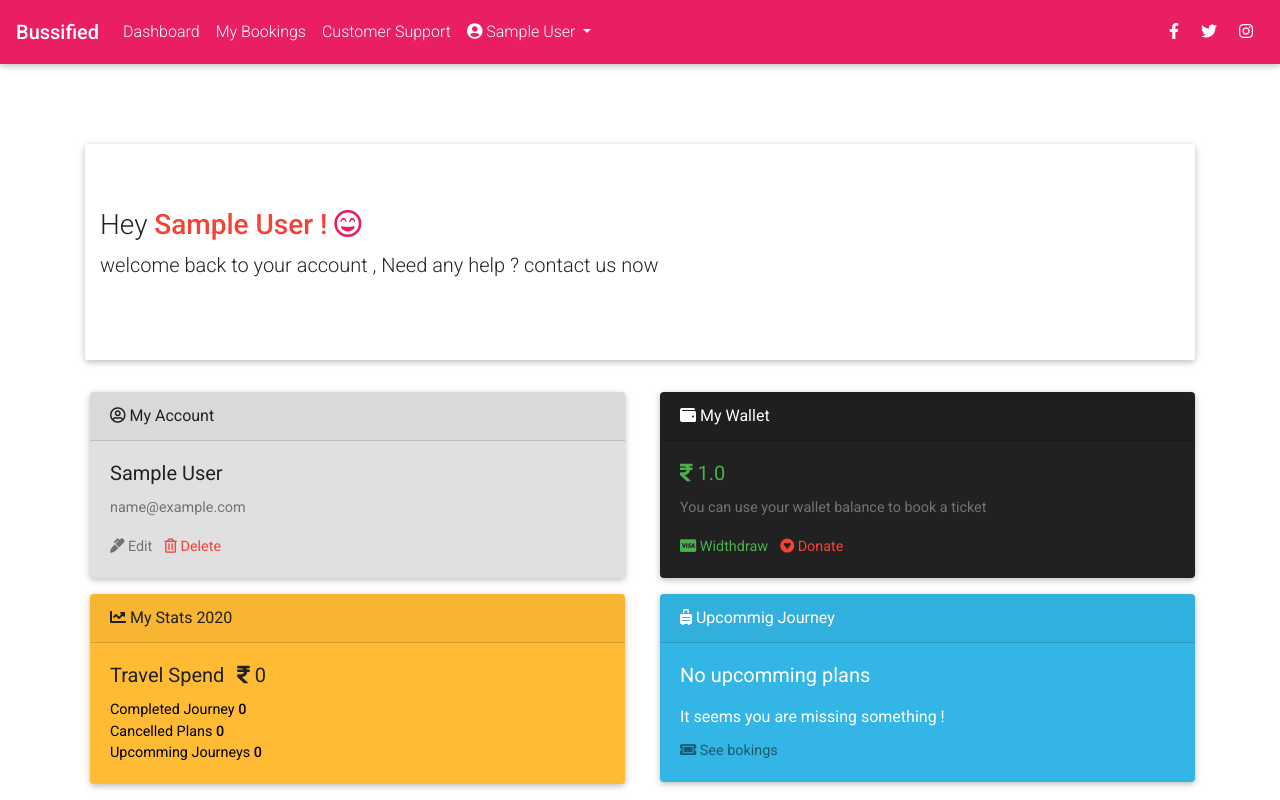
After one commit to ishaandwivedi1234/Bussified, a Django app: page /dashboard/account/1 in a window 1280 px wide. The commit adds this page. Run offline with Django 3.2, Linux system fonts and the light colour scheme; tables that the repository leaves empty hold one stand-in row (values such as "Sample post"); data that the repository does not hold is empty; some libraries are stand-ins or nearby versions.

Commit message:
ticket show

```diff
--- a/home/urls.py
+++ b/home/urls.py
@@ -15,7 +15,21 @@ urlpatterns = [
     path('book/<str:customerId>/<str:busId>/<str:date>',
          views.bookTickets, name='book'),
     path('dashboard/mybookings/<str:customerId>',
-         views.myBookings, name='myBookings')
-    # path('', views.index, name='home')
+         views.myBookings, name='myBookings'),
+    path('dashboard/mybookings/<str:customerId>/completed',
+         views.filterCompleted, name='filterCompleted'),
+    path('dashboard/mybookings/<str:customerId>/cancelled',
+         views.filterCancelled, name='filterCancelled'),
+    path('dashboard/mybookings/<str:customerId>/booked',
+         views.filterBooked, name='filterbooked'),
+    path('dashboard/mybookings/<str:customerId>/cancel/<str:ticketId>',
+         views.cancelTicket, name='cancelTicket'),
+
+    path('dashboard/account/<str:customerId>',
+         views.userAccount, name='userAccount'),
+
+    path('dashboard/contactUs/<str:customerId>',
+         views.contactUs, name='contactus')
+
 
 ]
--- a/home/views.py
+++ b/home/views.py
@@ -1,8 +1,8 @@
 from django.shortcuts import render, redirect
-from home.models import Customer, Bus, Operator, Ticket
+from home.models import Customer, Bus, Operator, Ticket, Seats
 from django.contrib import messages
 from datetime import datetime
-from home.custom_models import Result, Bookings
+from home.custom_models import Result, Bookings, UserAcount
 
 # Create your views here.
 
@@ -238,13 +238,21 @@ def userDashboard(request):
             if len(bus) == 0:
                 messages.warning(request, "No bus found on this route ! ")
             else:
+                seatMatrix = []
                 for b in bus:
                     if dayOfJourney in b.runsOn:
                         print(b.bookedSeats)
+
+                        try:
+                            seat = Seats.objects.get(busId=b.busId, date=date)
+                            seatMatrix = seat.seatsBooked
+                        except Exception as e:
+                            print(e)
+
                         print("match")
-                        resultsForDay.append(Result(b))
+                        resultsForDay.append(Result(b, seatMatrix))
                     else:
-                        resultsForNonDays.append(Result(b))
+                        resultsForNonDays.append(Result(b, seatMatrix))
 
                 context['hasResultsForOtherDays'] = True
                 context['resultsForOtherDays'] = resultsForNonDays
@@ -269,20 +277,28 @@ def userDashboard(request):
 
 
 def bookTickets(request, customerId, busId, date):
+
     context = {}
     try:
         customer = Customer.objects.get(customer_id=customerId)
         bus = Bus.objects.get(busId=busId)
         operator = Operator.objects.get(operator_id=bus.operator_id)
+        seatMatrix = []
+        try:
+            seats = Seats.objects.get(busId=busId, date=date)
+            seatMatrix = seats.seatsBooked
+        except Exception as e:
+            print(e)
 
         context['name'] = customer.name
-        context['bus'] = Result(bus)
+        context['bus'] = Result(bus, seatMatrix)
         context['customer'] = customer
         context['dateOfJourney'] = date
 
         # booking logic
         seatsSelected = request.POST.getlist('seatsSelected')
-        print(bus.bookedSeats)
+
+        print(seatMatrix)
 
         mobile = request.POST.get('mobile')
 
@@ -292,10 +308,6 @@ def bookTickets(request, customerId, busId, date):
                     request, "Please select atleast 1 seat to book a ticket !")
             else:
                 totalBookedSeats = []
-                for seats in bus.bookedSeats:
-                    totalBookedSeats.append(seats)
-                for seats in seatsSelected:
-                    totalBookedSeats.append(seats)
 
                 ticket = Ticket(
                     passengerId=customer.customer_id,
@@ -315,6 +327,18 @@ def bookTickets(request, customerId, busId, date):
                     bus.save()
                     operator.amountInWallet = operator.amountInWallet+ticket.totalFare
                     operator.save()
+                    if len(seatMatrix) == 0:
+                        newSeat = Seats(operator_id=operator.operator_id,
+                                        busId=bus.busId, date=date, seatsBooked=seatsSelected)
+                        newSeat.save()
+                    else:
+                        seat = Seats.objects.get(busId=bus.busId, date=date)
+                        alreadyBooked = seat.seatsBooked
+                        for seats in seatsSelected:
+                            alreadyBooked.append(seats)
+                        seat.seatsBooked = alreadyBooked
+                        seat.save()
+
                     messages.success(request, "Proceeding to payment..")
 
                 except Exception as e:
@@ -345,7 +369,193 @@ def myBookings(request, customerId):
         context['tickets'] = tickets
         context['bookings'] = bookings
         context['customerId'] = customer.customer_id
+
+        if len(bookings) == 0:
+            context['hasNoBookings'] = True
+        else:
+            context['hasNoBookings'] = False
     except Exception as e:
         print(e)
         messages.warning(request, "Please log in to your accouont ! ")
     return render(request, 'myBookings.html', context)
+
+
+def filterCompleted(request, customerId):
+    context = {}
+    try:
+        customer = Customer.objects.get(customer_id=customerId)
+        tickets = Ticket.objects.filter(passengerId=customer.customer_id)
+        bookings = []
+
+        for ticket in tickets:
+            bus = Bus.objects.get(busId=ticket.busId)
+            operator = Operator.objects.get(operator_id=bus.operator_id)
+            booking = Bookings(ticket, customer, bus, operator)
+            if booking.isCompleted:
+                bookings.append(booking)
+
+        context['name'] = customer.name
+        context['tickets'] = tickets
+        context['bookings'] = bookings
+        context['customerId'] = customer.customer_id
+        if len(bookings) == 0:
+            context['hasNoBookings'] = True
+        else:
+            context['hasNoBookings'] = False
+    except Exception as e:
+        print(e)
+        messages.warning(request, "Please log in to your accouont ! ")
+    return render(request, 'myBookings.html', context)
+
+
+def filterCancelled(request, customerId):
+    context = {}
+    try:
+        customer = Customer.objects.get(customer_id=customerId)
+        tickets = Ticket.objects.filter(passengerId=customer.customer_id)
+        bookings = []
+
+        for ticket in tickets:
+            bus = Bus.objects.get(busId=ticket.busId)
+            operator = Operator.objects.get(operator_id=bus.operator_id)
+            booking = Bookings(ticket, customer, bus, operator)
+            if booking.isTicketCancelled:
+                bookings.append(booking)
+
+        context['name'] = customer.name
+        context['tickets'] = tickets
+        context['bookings'] = bookings
+        context['customerId'] = customer.customer_id
+        if len(bookings) == 0:
+            context['hasNoBookings'] = True
+        else:
+            context['hasNoBookings'] = False
+    except Exception as e:
+        print(e)
+        messages.warning(request, "Please log in to your accouont ! ")
+    return render(request, 'myBookings.html', context)
+
+
+def filterBooked(request, customerId):
+    context = {}
+    try:
+        customer = Customer.objects.get(customer_id=customerId)
+        tickets = Ticket.objects.filter(passengerId=customer.customer_id)
+        bookings = []
+
+        for ticket in tickets:
+            bus = Bus.objects.get(busId=ticket.busId)
+            operator = Operator.objects.get(operator_id=bus.operator_id)
+            booking = Bookings(ticket, customer, bus, operator)
+            if booking.isCompleted == False and booking.isTicketCancelled == False:
+                bookings.append(booking)
+
+        context['name'] = customer.name
+        context['tickets'] = tickets
+        context['bookings'] = bookings
+        context['customerId'] = customer.customer_id
+        if len(bookings) == 0:
+            context['hasNoBookings'] = True
+        else:
+            context['hasNoBookings'] = False
+    except Exception as e:
+        print(e)
+        messages.warning(request, "Please log in to your accouont ! ")
+    return render(request, 'myBookings.html', context)
+
+
+def cancelTicket(request, customerId, ticketId):
+    context = {}
+
+    try:
+
+        customer = Customer.objects.get(customer_id=customerId)
+        ticket = Ticket.objects.get(ticketId=ticketId)
+        operator = Operator.objects.get(operator_id=ticket.operator_id)
+        bus = Bus.objects.get(busId=ticket.busId)
+        context['booking'] = Bookings(ticket, customer, bus, operator)
+        seats = Seats.objects.get(
+            busId=ticket.busId, date=ticket.dateOfJourney)
+        context['name'] = customer.name
+        if request.method == 'POST':
+            try:
+                operator.amountInWallet = operator.amountInWallet - ticket.totalFare
+                operator.cancelledAmount = operator.cancelledAmount + ticket.totalFare
+                customer.wallet = customer.wallet + ticket.totalFare
+
+                oldSeats = seats.seatsBooked
+                seatUpdate = []
+                for seat in seats.seatsBooked:
+                    if ticket.bookedSeats.count(seat) == 0:
+                        seatUpdate.append(seat)
+                seats.seatsBooked = seatUpdate
+                ticket.isCancelled = True
+
+                ticket.save()
+                operator.save()
+
+                seats.save()
+                customer.save()
+                messages.success(request, 'Ticket cancelled sucessfully ! ')
+                return redirect('/dashboard/mybookings/'+str(customer.customer_id) + '/cancelled')
+            except Exception as e:
+                print(e)
+                messages.warning(
+                    request, 'Something failed ! please try later ')
+
+        return render(request, 'cancelTicket.html', context)
+
+    except Exception as e:
+        print(e)
+        messages.warning(request, 'Something failed ! please try later ')
+        return redirect('/dashboard/mybookings/'+str(customer.customer_id))
+
+
+def userAccount(request, customerId):
+
+    try:
+
+        customer = Customer.objects.get(customer_id=customerId)
+        tickets = Ticket.objects.filter(passengerId=customer.customer_id)
+        context = {}
+        context['name'] = customer.name
+        context['customerId'] = customer.customer_id
+        context['customer'] = customer
+        resultTickets = []
+
+        try:
+            for ticket in tickets:
+                # print(ticket)
+                bus = Bus.objects.get(busId=ticket.busId)
+                operator = Operator.objects.get(operator_id=bus.operator_id)
+                # print(ticket, bus, operator)
+                resultTickets.append(Bookings(ticket, customer, bus, operator))
+            resultTickets.sort(
+            )
+        except Exception as e:
+            print(e)
+        account = UserAcount(customer, resultTickets)
+        context['account'] = account
+        if len(account.upcommingBookings) > 0:
+            context['hasUpcomming'] = True
+        else:
+            context['hasUpcomming'] = False
+
+        return render(request, 'account.html', context)
+
+    except Exception as e:
+        print(e)
+        return redirect('/dashboard')
+        messages.warning(request, 'something failed ! please try later ')
+
+
+def contactUs(request, customerId):
+    context = {}
+    try:
+        customer = Customer.objects.get(customer_id=customerId)
+        context['name'] = customer.name
+        context['customer'] = customer
+        context['customerId'] = customer.customer_id
+    except:
+        messages.warning(request, 'Something failed ! Please try again later ')
+    return render(request, 'underConstruction.html', context)
--- /dev/null
+++ b/templates/account.html
@@ -0,0 +1,134 @@
+{% include 'loggedBase.html' %} {% block body %}
+
+<div class="container mt-5 pt-5">
+  <div class="row">
+    <div class="col-12">
+      <div class="jumbotron jumbotron-fluid">
+        <div class="container">
+          <h3 class="">
+            Hey <strong class="red-text">{{name}} !</strong>
+            <i class="far fa-grin-beam pink-text"></i>
+          </h3>
+          <p class="lead">
+            welcome back to your account , Need any help ? contact us now
+          </p>
+        </div>
+      </div>
+    </div>
+  </div>
+
+  <div class="row">
+    <div class="col-lg-6 col-md-6 col-sm-12">
+      <div
+        class="card text-dark bg-light mb-3"
+        style="max-width: 35rem; margin-left: 5px"
+      >
+        <div class="card-header">
+          <i class="far fa-user-circle"></i> My Account
+        </div>
+        <div class="card-body">
+          <h5 class="card-title">{{name}}</h5>
+          <p class="card-text">{{customer.email}}</p>
+          <a class="card-text"><i class="fas fa-marker"></i> Edit</a>
+          <a class="card-text ml-2 red-text"
+            ><i class="far fa-trash-alt red-text"></i> Delete</a
+          >
+        </div>
+      </div>
+    </div>
+
+    <div class="col-lg-6 col-md-6 col-sm-12">
+      <div
+        class="card text-white bg-dark mb-3"
+        style="max-width: 35rem; margin-left: 5px"
+      >
+        <div class="card-header"><i class="fas fa-wallet"></i> My Wallet</div>
+        <div class="card-body">
+          <h5 class="card-title green-text">
+            <i class="fas fa-rupee-sign"></i> {{account.wallet}}
+          </h5>
+          <p class="card-text">
+            You can use your wallet balance to book a ticket
+          </p>
+          <a class="card-text green-text"
+            ><i class="fab fa-cc-visa"></i> Widthdraw</a
+          >
+          <a class="card-text ml-2 red-text"
+            ><i class="fab fa-gratipay red-text"></i> Donate</a
+          >
+        </div>
+      </div>
+    </div>
+  </div>
+  <div class="row">
+    <div class="col-lg-6 col-md-6 col-sm-12">
+      <div
+        class="card text-dark bg-warning mb-3"
+        style="max-width: 35rem; margin-left: 5px"
+      >
+        <div class="card-header">
+          <i class="fas fa-chart-line"></i> My Stats 2020
+        </div>
+        <div class="card-body">
+          <h5 class="card-title">
+            Travel Spend
+            <i class="fas fa-rupee-sign ml-2"></i> {{account.totalSpend}}
+          </h5>
+          <p class="card-text black-text">
+            Completed Journey
+            <span class=""><strong>{{account.completed}}</strong></span>
+
+            <br />
+            <span class="mt-0 pt-0"
+              >Cancelled Plans <strong>{{account.cancelled}}</strong></span
+            ><br />
+            <span class="mt-0 pt-0"
+              >Upcomming Journeys <strong>{{account.booked}}</strong></span
+            ><br />
+          </p>
+        </div>
+      </div>
+    </div>
+
+    <div class="col-lg-6 col-md-6 col-sm-12">
+      <div
+        class="card text-white bg-info mb-3"
+        style="max-width: 35rem; margin-left: 5px"
+      >
+        <div class="card-header">
+          <i class="fas fa-suitcase-rolling"></i> Upcommig Journey
+        </div>
+        <div class="card-body">
+          <h5 class="card-title">
+            {% if hasUpcomming %}
+            <strong class="black-text text-capitalize">
+              {{account.upcommingBookings.0.ticketFrom}}
+              <i class="fas fa-arrow-right yellow-text"> </i>
+              {{account.upcommingBookings.0.ticketTo}}
+            </strong>
+          </h5>
+          <p class="card-text white-text">
+            <i class="far fa-calendar-alt white-text"></i
+            ><span class="ml-1"> {{account.upcommingBookings.0.date}}</span>
+            <i class="far fa-clock ml-3"></i>
+            <span class="ml-1 text-capitalize"
+              >{{account.upcommingBookings.0.departure}}</span
+            >
+          </p>
+
+          {% else %}
+          <div class="header">No upcomming plans</div>
+          <h6 class="pt-2 pb-1">It seems you are missing something !</h6>
+
+          {% endif %}
+
+          <a class="card-text text-black-50"
+            ><i class="fas fa-ticket-alt white-green"></i> See bokings</a
+          >
+        </div>
+      </div>
+    </div>
+
+    {% endblock body %}
+  </div>
+</div>
--- a/templates/loggedBase.html
+++ b/templates/loggedBase.html
@@ -8,7 +8,7 @@
       content="width=device-width, initial-scale=1, shrink-to-fit=no"
     />
 
-    <title>Yatram</title>
+    <title>Bussifed Bus revservations</title>
 
     <!-- Font Awesome -->
     <link
@@ -57,7 +57,9 @@
       <nav
         class="navbar fixed-top navbar-expand-lg navbar-dark pink scrolling-navbar mb-5"
       >
-        <a class="navbar-brand" href="/dashboard"><strong>Bussified</strong></a>
+        <a class="navbar-brand" href="/dashboard">
+          <strong class="">Bussified</strong></a
+        >
         <button
           class="navbar-toggler"
           type="button"
@@ -80,7 +82,9 @@
               >
             </li>
             <li class="nav-item">
-              <a class="nav-link" href="#">Customer Support</a>
+              <a class="nav-link" href="/dashboard/contactUs/{{customerId}}"
+                >Customer Support</a
+              >
             </li>
             <li class="nav-item dropdown">
               <a
@@ -96,7 +100,11 @@
                 class="dropdown-menu dropdown-secondary"
                 aria-labelledby="navbarDropdownMenuLink-555"
               >
-                <a class="dropdown-item" href="#">Account</a>
+                <a
+                  class="dropdown-item"
+                  href="/dashboard/account/{{customerId}}"
+                  >Account</a
+                >
                 <a class="dropdown-item" href="/logout">Logout</a>
               </div>
             </li>
```
Also changed, not shown: home/custom_models.py (+49 -4 lines), home/models.py (+13 -0 lines), templates/cancelTicket.html (added, +86 -0 lines), templates/myBookings.html (+70 -20 lines), templates/underConstruction.html (added, +19 -0 lines), home/migrations/0004_seats.py (added), home/migrations/0005_operator_cancelledamount.py (added), home/migrations/0006_customer_wallet.py (added).
